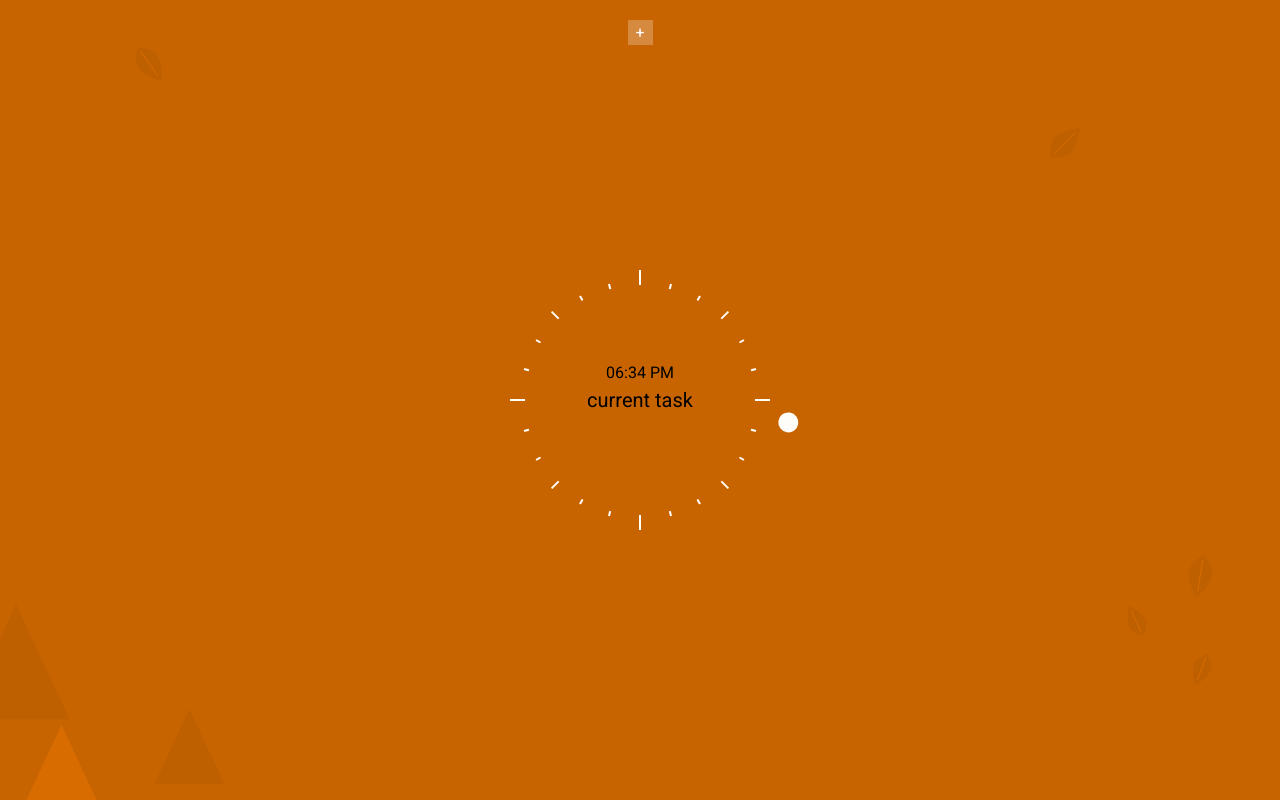
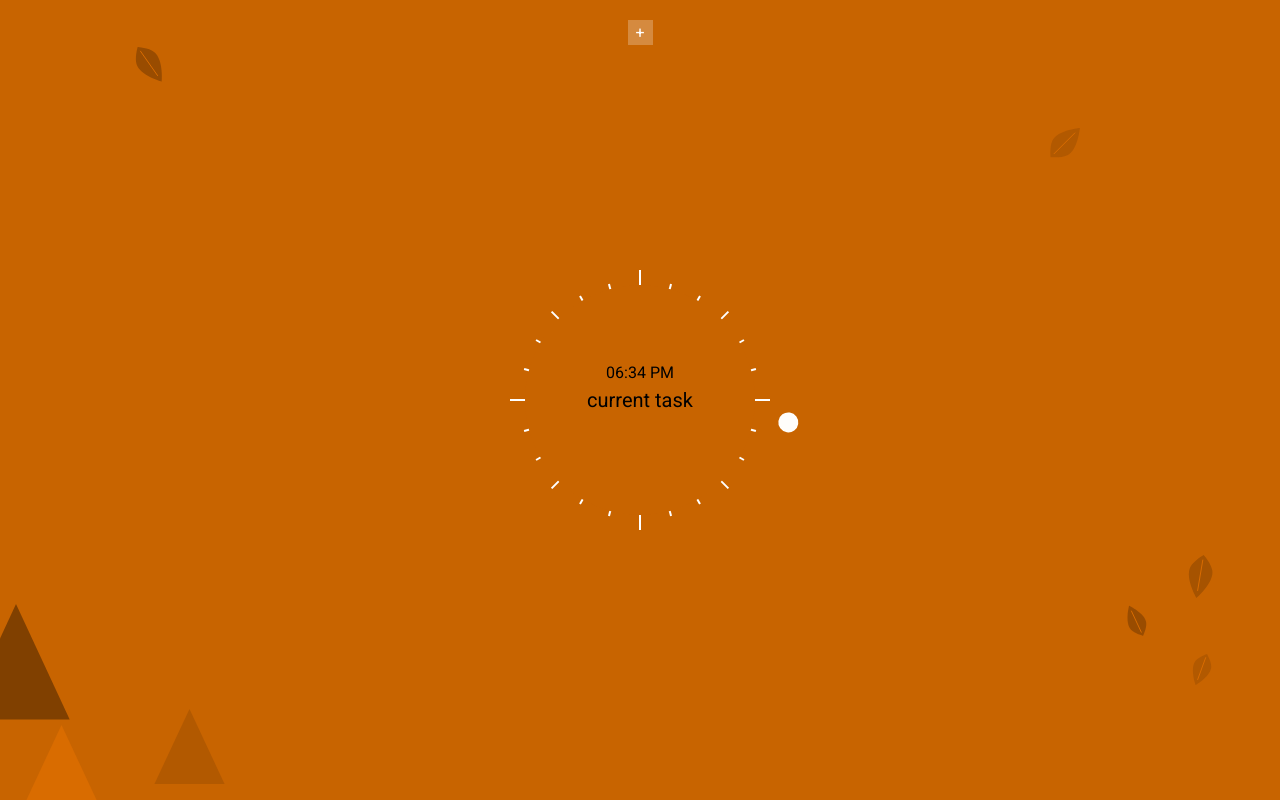
Before and after one commit to ResearchScientist/Web-App-Timeli, a plain HTML site: page index.html in a window 1280 px wide. Drawn offline with Linux system fonts and the light colour scheme.

Commit message:
[style] illustrations : increase contrasts between illustrations and background

```diff
--- a/index.html
+++ b/index.html
@@ -17,30 +17,30 @@
   </header>
   <main>
     <svg id="leaf-1" width="43" height="48" viewBox="0 0 43 48" fill="none" xmlns="http://www.w3.org/2000/svg">
-      <path d="M26.0709 11.8953C20.7202 7.89065 9.6484 7.08051 9.6484 7.08051C9.6484 7.08051 6.62289 17.7617 8.55599 24.1594C12.0087 35.5863 33.7386 41.4849 33.7386 41.4849C33.7386 41.4849 35.6278 19.048 26.0709 11.8953Z" fill="#BF6000"/>
+      <path d="M26.0709 11.8953C20.7202 7.89065 9.6484 7.08051 9.6484 7.08051C9.6484 7.08051 6.62289 17.7617 8.55599 24.1594C12.0087 35.5863 33.7386 41.4849 33.7386 41.4849C33.7386 41.4849 35.6278 19.048 26.0709 11.8953Z" fill="#994C00"/>
       <line x1="12.2516" y1="10.8512" x2="29.7718" y2="35.8725" stroke="#D96C00"/>
     </svg>
     <svg id="leaf-2" width="46" height="46" viewBox="0 0 46 46" fill="none" xmlns="http://www.w3.org/2000/svg">
-      <path d="M10.4624 20.3955C7.48974 26.2771 8.59883 37.1674 8.59883 37.1674C8.59883 37.1674 19.4891 38.2764 25.3707 35.3038C35.8759 29.9944 37.8831 7.8831 37.8831 7.8831C37.8831 7.8831 15.7718 9.89032 10.4624 20.3955Z" fill="#BF6000"/>
+      <path d="M10.4624 20.3955C7.48974 26.2771 8.59883 37.1674 8.59883 37.1674C8.59883 37.1674 19.4891 38.2764 25.3707 35.3038C35.8759 29.9944 37.8831 7.8831 37.8831 7.8831C37.8831 7.8831 15.7718 9.89032 10.4624 20.3955Z" fill="#B25900"/>
       <line x1="11.8097" y1="33.9889" x2="33.1073" y2="12.6912" stroke="#D96C00"/>
     </svg>
     <svg id="leaf-3" width="32" height="47" viewBox="0 0 32 47" fill="none" xmlns="http://www.w3.org/2000/svg">
-      <path d="M28.3401 17.4926C27.3072 10.6331 19.7191 1.96211 19.7191 1.96211C19.7191 1.96211 9.69639 7.6465 6.45982 13.782C0.67898 24.7405 12.4304 44.9411 12.4304 44.9411C12.4304 44.9411 30.1847 29.7443 28.3401 17.4926Z" fill="#BF6000"/>
+      <path d="M28.3401 17.4926C27.3072 10.6331 19.7191 1.96211 19.7191 1.96211C19.7191 1.96211 9.69639 7.6465 6.45982 13.782C0.67898 24.7405 12.4304 44.9411 12.4304 44.9411C12.4304 44.9411 30.1847 29.7443 28.3401 17.4926Z" fill="#A65300"/>
       <line x1="18.8742" y1="6.64232" x2="13.5734" y2="37.8998" stroke="#D96C00"/>
     </svg>
     <svg id="leaf-4" width="31" height="38" viewBox="0 0 31 38" fill="none" xmlns="http://www.w3.org/2000/svg">
-      <path d="M9.96498 27.7463C13.5654 31.582 22.0373 33.7233 22.0373 33.7233C22.0373 33.7233 25.8425 25.857 25.2185 20.6335C24.1039 11.3036 8.06562 3.76104 8.06562 3.76104C8.06562 3.76104 3.53436 20.8954 9.96498 27.7463Z" fill="#BF6000"/>
+      <path d="M9.96498 27.7463C13.5654 31.582 22.0373 33.7233 22.0373 33.7233C22.0373 33.7233 25.8425 25.857 25.2185 20.6335C24.1039 11.3036 8.06562 3.76104 8.06562 3.76104C8.06562 3.76104 3.53436 20.8954 9.96498 27.7463Z" fill="#994C00"/>
       <line x1="20.4382" y1="30.4896" x2="10.277" y2="8.69886" stroke="#D96C00"/>
     </svg>
     <svg id="leaf-5" width="29" height="38" viewBox="0 0 29 38" fill="none" xmlns="http://www.w3.org/2000/svg">
-      <path d="M24.2544 16.653C24.4208 11.3949 19.9444 3.89021 19.9444 3.89021C19.9444 3.89021 11.6913 6.7618 8.43895 10.8967C2.6299 18.282 8.63728 34.9562 8.63728 34.9562C8.63728 34.9562 23.9572 26.0445 24.2544 16.653Z" fill="#BF6000"/>
+      <path d="M24.2544 16.653C24.4208 11.3949 19.9444 3.89021 19.9444 3.89021C19.9444 3.89021 11.6913 6.7618 8.43895 10.8967C2.6299 18.282 8.63728 34.9562 8.63728 34.9562C8.63728 34.9562 23.9572 26.0445 24.2544 16.653Z" fill="#B25900"/>
       <line x1="18.7885" y1="7.30748" x2="10.5651" y2="29.9009" stroke="#D96C00"/>
     </svg>
     <svg id="mtn-1" width="70" height="116" viewBox="0 0 70 116" fill="none" xmlns="http://www.w3.org/2000/svg">
-      <path d="M16 0L69.6936 115.5H-37.6936L16 0Z" fill="#BF6000"/>
+      <path d="M16 0L69.6936 115.5H-37.6936L16 0Z" fill="#804000"/>
     </svg>
     <svg id="mtn-2" width="71" height="75" viewBox="0 0 71 75" fill="none" xmlns="http://www.w3.org/2000/svg">
-      <path d="M35.5 0L70.574 75H0.425972L35.5 0Z" fill="#BF6000"/>
+      <path d="M35.5 0L70.574 75H0.425972L35.5 0Z" fill="#B25900"/>
     </svg>
     <svg id="mtn-3" width="71" height="75" viewBox="0 0 71 75" fill="none" xmlns="http://www.w3.org/2000/svg">
       <path d="M35.5 0L70.574 75H0.425972L35.5 0Z" fill="#D96C00"/>
```
